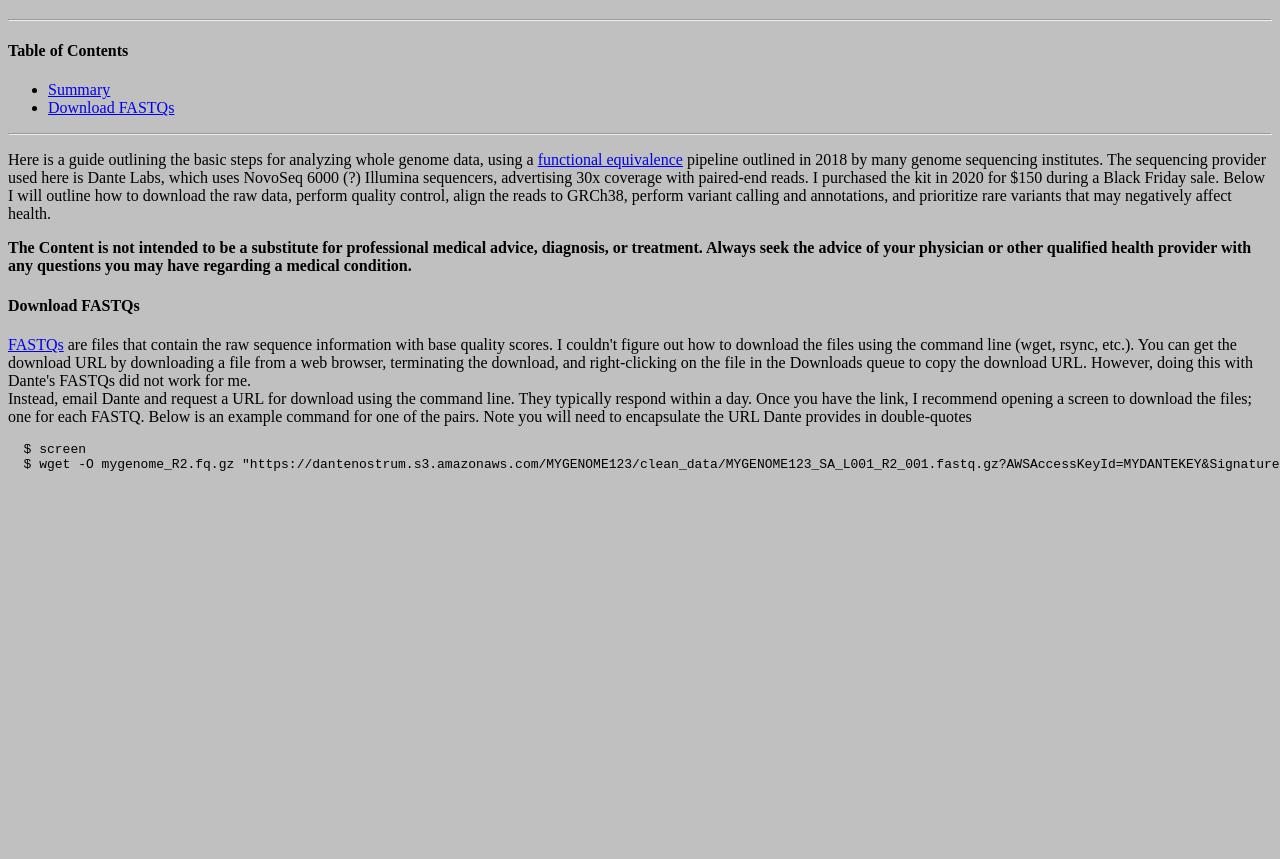
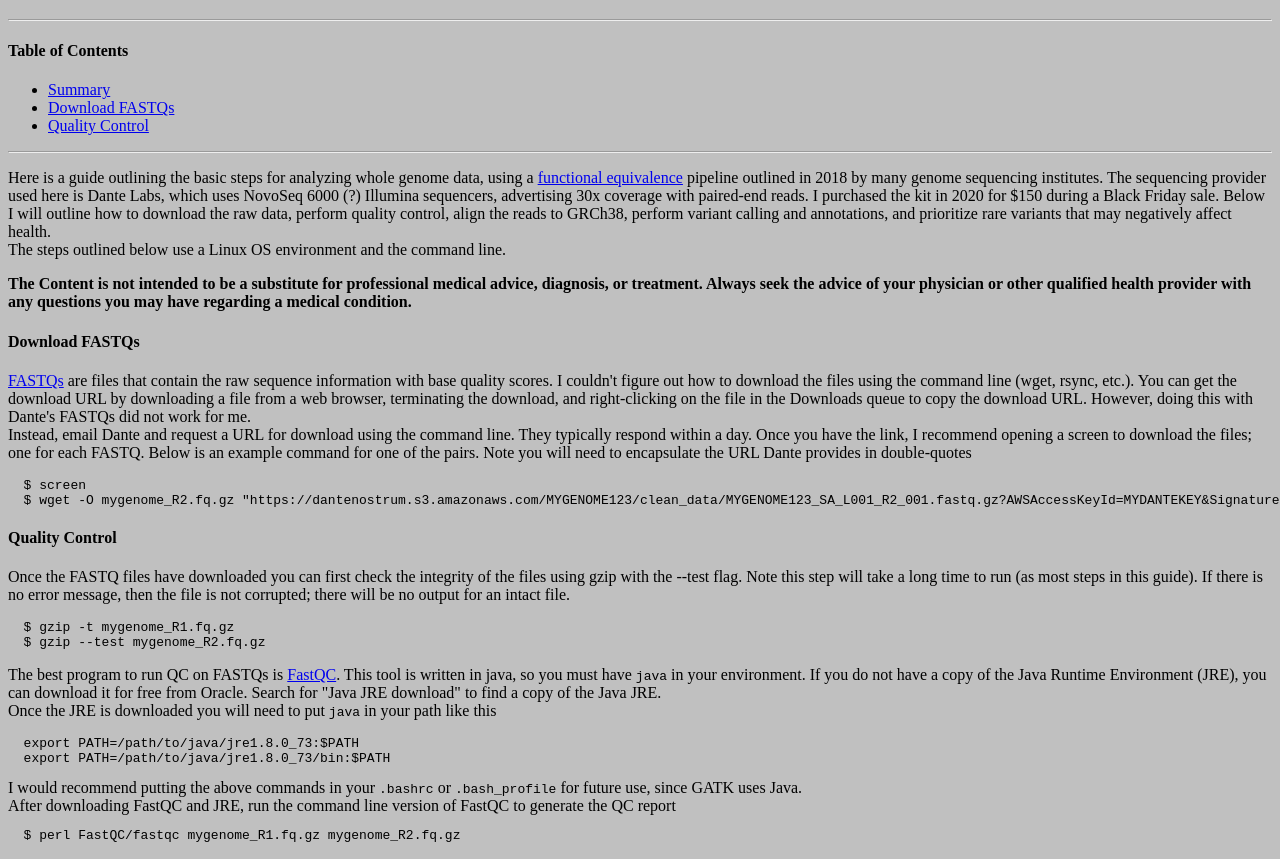
Before and after one commit to dantaki/wiki, a plain HTML site: page dante.html in a window 1280 px wide. Shown: the part 87-946 px from the top of the page. Before the commit the page ends 800 px from the top, so only its background shows below. Drawn offline with Linux system fonts and the light colour scheme.

Commit message:
updated dante pipeline

```diff
--- a/dante.html
+++ b/dante.html
@@ -23,6 +23,7 @@ Dante WGS
  <ul>
   <li><a href="#summary">Summary</a></li>
   <li><a href="#download">Download FASTQs</a></li>
+  <li><a href="#qc">Quality Control</a></li>
  </ul>
 </div>
 
@@ -30,7 +31,13 @@ Dante WGS
 
 <p>
   <a name="summary"></a>
-  Here is a guide outlining the basic steps for analyzing whole genome data, using a <a href="https://www.nature.com/articles/s41467-018-06159-4">functional equivalence</a> pipeline outlined in 2018 by many genome sequencing institutes. The sequencing provider used here is Dante Labs, which uses NovoSeq 6000 (?) Illumina sequencers, advertising 30x coverage with paired-end reads. I purchased the kit in 2020 for $150 during a Black Friday sale. Below I will outline how to download the raw data, perform quality control, align the reads to GRCh38, perform variant calling and annotations, and prioritize rare variants that may negatively affect health.</p>
+  Here is a guide outlining the basic steps for analyzing whole genome data, using a <a href="https://www.nature.com/articles/s41467-018-06159-4">functional equivalence</a> pipeline outlined in 2018 by many genome sequencing institutes. The sequencing provider used here is Dante Labs, which uses NovoSeq 6000 (?) Illumina sequencers, advertising 30x coverage with paired-end reads. I purchased the kit in 2020 for $150 during a Black Friday sale. Below I will outline how to download the raw data, perform quality control, align the reads to GRCh38, perform variant calling and annotations, and prioritize rare variants that may negatively affect health.
+
+  <br>
+  The steps outlined below use a Linux OS environment and the command line.
+
+</p>
+
 <p>
   <b>The Content is not intended to be a substitute for professional medical advice, diagnosis, or treatment. Always seek the advice of your physician or other qualified health provider with any questions you may have regarding a medical condition.</b>
 </p>
@@ -51,8 +58,52 @@ Dante WGS
   $ screen
   $ wget -O mygenome_R2.fq.gz "https://dantenostrum.s3.amazonaws.com/MYGENOME123/clean_data/MYGENOME123_SA_L001_R2_001.fastq.gz?AWSAccessKeyId=MYDANTEKEY&Signature=foobar%3D&Expires=1613636331
 </pre>
+</div>
 
+<!-- ------------------------------------------------------------------------------- -->
+<!-- ------------------------------------------------------------------------------- -->
+<!-- ------------------------------------------------------------------------------- -->
+
+<div>
+<a name="qc"></a>
+
+<h4>Quality Control</h4>
+
+<p>
+  Once the FASTQ files have downloaded you can first check the integrity of the files using gzip with the --test flag. Note this step will take a long time to run (as most steps in this guide). If there is no error message, then the file is not corrupted; there will be no output for an intact file.
+</p>
+
+<pre>
+  $ gzip -t mygenome_R1.fq.gz
+  $ gzip --test mygenome_R2.fq.gz
+</pre>
+
+<p>
+  The best program to run QC on FASTQs is <a href="https://github.com/s-andrews/FastQC">FastQC</a>. This tool is written in java, so you must have <code>java</code> in your environment. If you do not have a copy of the Java Runtime Environment (JRE), you can download it for free from Oracle. Search for "Java JRE download" to find a copy of the Java JRE.
+  <br>
+  Once the JRE is downloaded you will need to put <code>java</code> in your path like this
+
+<pre>
+  export PATH=/path/to/java/jre1.8.0_73:$PATH
+  export PATH=/path/to/java/jre1.8.0_73/bin:$PATH
+</pre>
+
+  I would recommend putting the above commands in your <code>.bashrc</code> or <code>.bash_profile</code> for future use, since GATK uses Java.
+
+  <br>
+
+  After downloading FastQC and JRE, run the command line version of FastQC to generate the QC report
+
+<pre>
+  $ perl FastQC/fastqc mygenome_R1.fq.gz mygenome_R2.fq.gz
+</pre>
+
+</p>
 </div>
+<!-- ------------------------------------------------------------------------------- -->
+<!-- ------------------------------------------------------------------------------- -->
+<!-- ------------------------------------------------------------------------------- -->
+
 
 
 </body>
```
